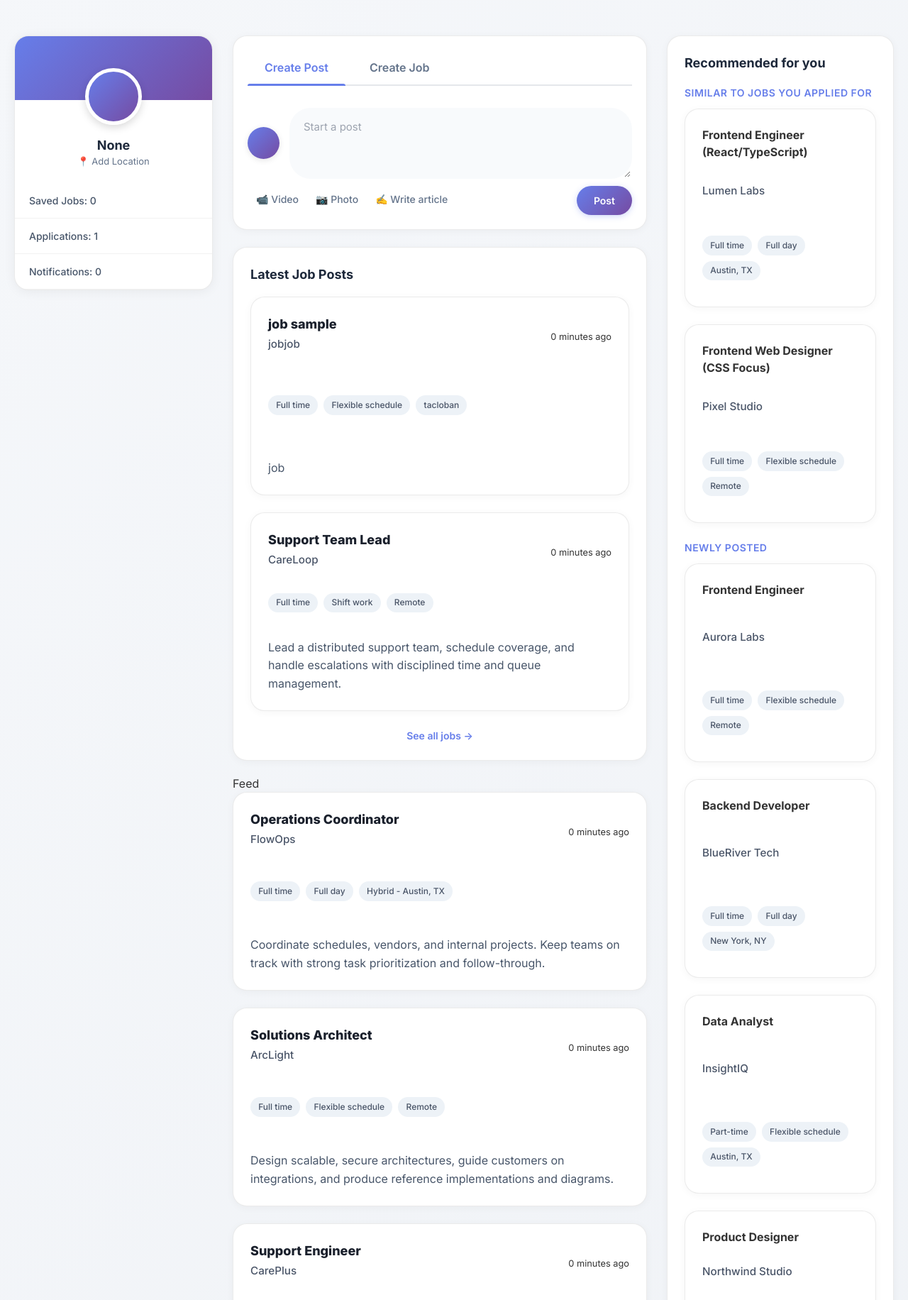
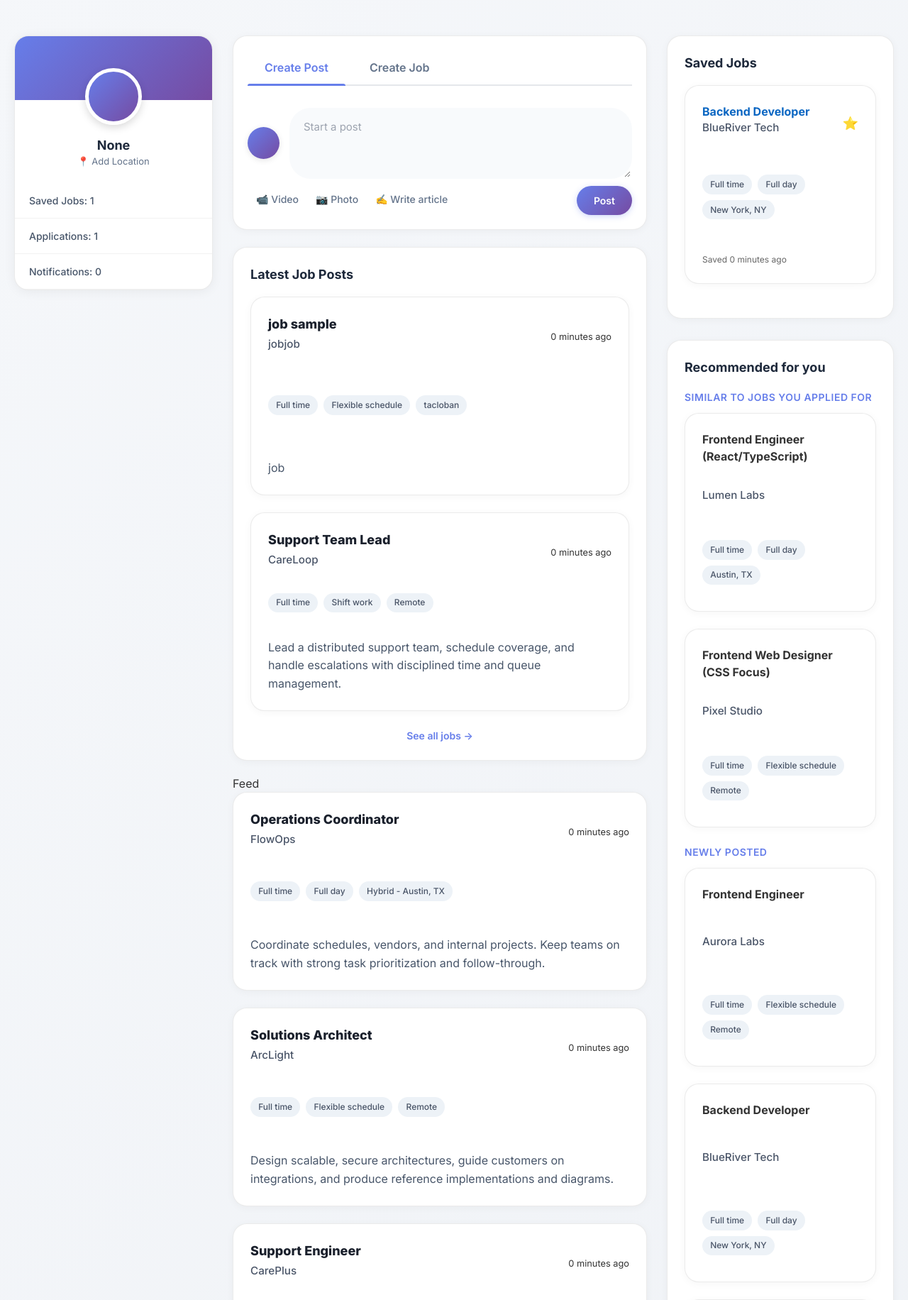
Before and after one commit to archie012526/ads_django1, a Django app: page /home/ in a window 1280 px wide. Shown: the part 83-1915 px from the top of the page at 71% size. Run offline with Django 5.2, Linux system fonts and the light colour scheme; a user stored in the database is signed in; data comes from the database, SQL or seed files in the repository; both versions use the stored data as it was after the commit; some libraries are stand-ins or nearby versions.

Commit message:
savedjobs

```diff
--- a/mysite/main/models.py
+++ b/mysite/main/models.py
@@ -251,3 +251,17 @@ class Post(models.Model):
 
     def __str__(self):
         return f"{self.user.username} - {self.created_at}"
+
+# =========================
+#      SAVED JOBS
+# =========================
+class SavedJob(models.Model):
+    user = models.ForeignKey(User, on_delete=models.CASCADE, related_name='saved_jobs')
+    job = models.ForeignKey(Job, on_delete=models.CASCADE, related_name='saved_by')
+    saved_at = models.DateTimeField(auto_now_add=True)
+
+    class Meta:
+        unique_together = ('user', 'job')
+
+    def __str__(self):
+        return f"{self.user.username} saved {self.job.title}"
--- a/mysite/main/templates/main/find_job.html
+++ b/mysite/main/templates/main/find_job.html
@@ -159,6 +159,9 @@
 
                         <div class="mt-4 flex gap-2">
                             <a href="{% url 'apply_job' job.id %}" class="apply-btn flex-1 text-center">Apply</a>
+                            <a href="{% url 'toggle_save_job' job.id %}" class="px-3 py-2 bg-yellow-100 text-yellow-700 rounded-lg hover:bg-yellow-200 transition duration-150 text-sm font-medium" title="Save Job">
+                                {% if job.saved_by.filter|length > 0 %}⭐{% else %}☆{% endif %}
+                            </a>
                             {% if job.user and job.user != request.user %}
                                 <a href="{% url 'conversation' job.user.id %}" class="px-3 py-2 bg-gray-200 text-gray-700 rounded-lg hover:bg-gray-300 transition duration-150 text-sm font-medium">
                                     💬
--- a/mysite/main/templates/main/home.html
+++ b/mysite/main/templates/main/home.html
@@ -373,6 +373,37 @@
 
     <!-- RIGHT COLUMN -->
     <div class="right-column">
+        <!-- Saved Jobs Section -->
+        <div class="recommended-card" style="margin-bottom: 30px;">
+            <h3>Saved Jobs</h3>
+
+            {% if saved_jobs %}
+                {% for saved in saved_jobs %}
+                    {% with job=saved.job %}
+                    <div class="job-card">
+                        <div style="display:flex; align-items:center; justify-content:space-between; margin-bottom: 8px;">
+                            <div style="flex: 1;">
+                                <a href="{% url 'apply_job' job.id %}" style="text-decoration: none; color: inherit;">
+                                    <strong style="cursor: pointer; color: #0a66c2; hover: text-decoration: underline;">{{ job.title }}</strong>
+                                </a>
+                                <p class="job-company">{{ job.company_name|default:"Company not listed" }}</p>
+                            </div>
+                            <a href="{% url 'toggle_save_job' job.id %}" style="font-size: 18px; text-decoration: none;">⭐</a>
+                        </div>
+                        <div class="job-badges">
+                            {% if job.employment_type %}<span class="pill">{{ job.get_employment_type_display }}</span>{% endif %}
+                            {% if job.working_schedule %}<span class="pill">{{ job.get_working_schedule_display }}</span>{% endif %}
+                            <span class="pill">{{ job.location }}</span>
+                        </div>
+                        <p style="font-size: 12px; color: #666; margin-top: 8px;">Saved {{ saved.saved_at|timesince }} ago</p>
+                    </div>
+                    {% endwith %}
+                {% endfor %}
+            {% else %}
+                <p style="color: #666; font-size: 14px;">No saved jobs yet. Browse jobs and click ☆ to save them!</p>
+            {% endif %}
+        </div>
+
         <!-- Recommended for you (personalized jobs) -->
         <div class="recommended-card">
             <h3>Recommended for you</h3>
--- a/mysite/main/urls.py
+++ b/mysite/main/urls.py
@@ -18,6 +18,7 @@ urlpatterns = [
     path("find-job/", views.find_job, name="find_job"),
     path("job-applications/", views.job_applications_page, name="job_applications"),
     path("jobs/<int:job_id>/apply/", views.apply_job, name="apply_job"),
+    path("jobs/<int:job_id>/save/", views.toggle_save_job, name="toggle_save_job"),
 
     # Profile
     path("profile/", views.profile_page, name="profile"),
--- a/mysite/main/views.py
+++ b/mysite/main/views.py
@@ -8,10 +8,11 @@ from django.db.models import Q
 from django.conf import settings
 from django.core.mail import send_mail
 from django.utils import timezone
+from django.http import JsonResponse
 from datetime import timedelta
 from .models import Post
 
-from .models import Profile, Job, JobApplication, Notification, Skill, Message
+from .models import Profile, Job, JobApplication, Notification, Skill, Message, SavedJob
 from .forms import JobForm, PostForm, SkillForm, UserForm, ProfileForm, SettingsForm, SignUpForm, JobApplicationForm
 
 
@@ -255,7 +256,7 @@ def homepage(request):
         form = PostForm()
 
     # Basic counts and defaults for sidebar cards
-    saved_jobs_count = 0
+    saved_jobs_count = SavedJob.objects.filter(user=request.user).count()
     applications_count = JobApplication.objects.filter(user=request.user).count()
     unread_notifications = Notification.objects.filter(user=request.user, is_read=False).count()
 
@@ -286,6 +287,7 @@ def homepage(request):
         'recommended_users': recommended_users,
         'industries': industries,
         'popular_jobs': popular_jobs,
+        'saved_jobs': SavedJob.objects.filter(user=request.user).select_related('job', 'job__user', 'job__user__profile'),
     }
     return render(request, 'main/home.html', context)
 
@@ -883,11 +885,6 @@ def apply_job(request, job_id):
         messages.error(request, "Employers cannot apply for jobs.")
         return redirect("find_job")
 
-    # Check if already applied
-    if JobApplication.objects.filter(user=request.user, job=job).exists():
-        messages.warning(request, "You have already applied for this job.")
-        return redirect("find_job")
-
     if request.method == "POST":
         form = JobApplicationForm(request.POST, request.FILES)
         if form.is_valid():
@@ -915,3 +912,29 @@ def apply_job(request, job_id):
         "job": job,
         "form": form,
     })
+
+
+@login_required
+def toggle_save_job(request, job_id):
+    """Save or unsave a job"""
+    job = get_object_or_404(Job, id=job_id)
+
+    saved_job, created = SavedJob.objects.get_or_create(
+        user=request.user,
+        job=job
+    )
+
+    if not created:
+        # Job was already saved, so delete it
+        saved_job.delete()
+        messages.info(request, "Job removed from saved.")
+        is_saved = False
+    else:
+        messages.success(request, "Job saved successfully!")
+        is_saved = True
+
+    # Return JSON response for AJAX
+    if request.headers.get('X-Requested-With') == 'XMLHttpRequest':
+        return JsonResponse({'saved': is_saved})
+
+    return redirect(request.META.get('HTTP_REFERER', 'find_job'))
```
Also changed, not shown: mysite/main/templates/main/profile.html (+6 -1 lines), mysite/db.sqlite3, mysite/main/migrations/0019_savedjob.py (added).
